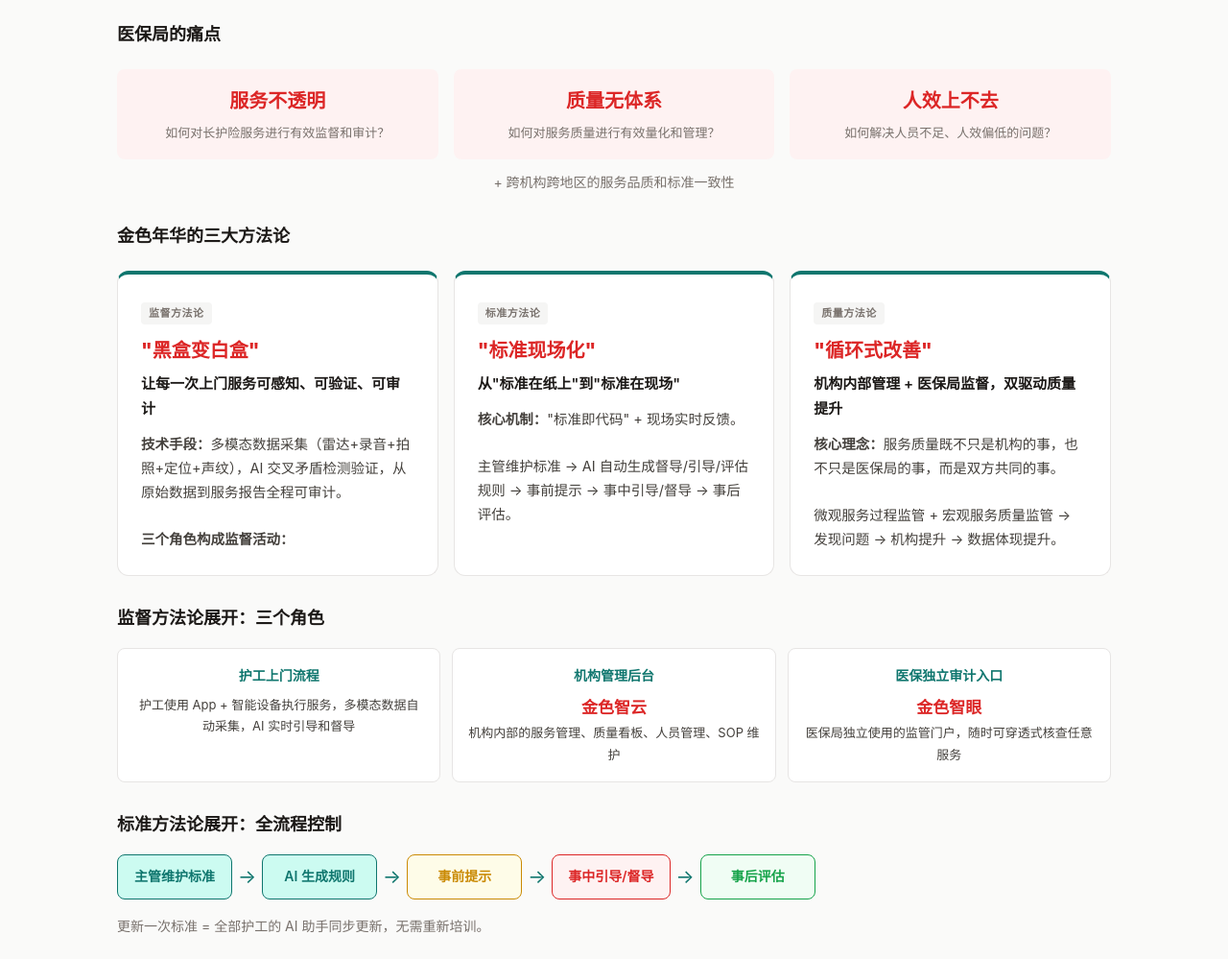
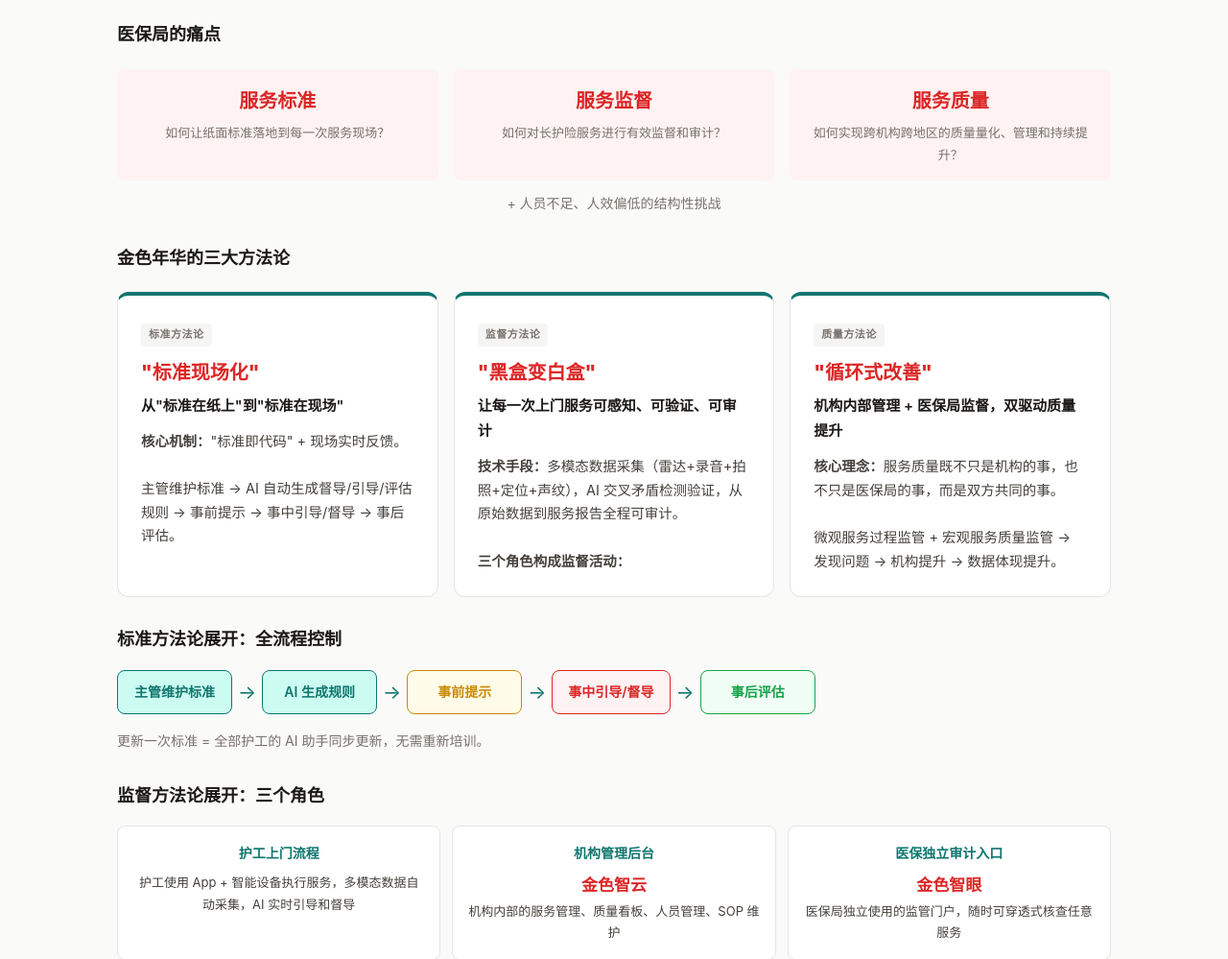
Before and after one commit to kbroflovski21/fushoukang-research, a plain HTML site: page goldenyears-yibao.html in a window 1280 px wide. Shown: the part 660-1659 px from the top of the page at 96% size. Drawn offline with Linux system fonts and the light colour scheme.

Commit message:
Reorder: standard -> supervision -> quality

```diff
--- a/goldenyears-yibao.html
+++ b/goldenyears-yibao.html
@@ -195,22 +195,31 @@
     <h3>医保局的痛点</h3>
     <div class="pain-chips">
       <div class="pain-chip">
-        <div class="chip-title">服务不透明</div>
+        <div class="chip-title">服务标准</div>
+        <div class="chip-desc">如何让纸面标准落地到每一次服务现场？</div>
+      </div>
+      <div class="pain-chip">
+        <div class="chip-title">服务监督</div>
         <div class="chip-desc">如何对长护险服务进行有效监督和审计？</div>
       </div>
       <div class="pain-chip">
-        <div class="chip-title">质量无体系</div>
-        <div class="chip-desc">如何对服务质量进行有效量化和管理？</div>
-      </div>
-      <div class="pain-chip">
-        <div class="chip-title">人效上不去</div>
-        <div class="chip-desc">如何解决人员不足、人效偏低的问题？</div>
+        <div class="chip-title">服务质量</div>
+        <div class="chip-desc">如何实现跨机构跨地区的质量量化、管理和持续提升？</div>
       </div>
     </div>
-    <p style="text-align: center; color: var(--muted); font-size: 14px; margin-top: -8px;">+ 跨机构跨地区的服务品质和标准一致性</p>
+    <p style="text-align: center; color: var(--muted); font-size: 14px; margin-top: -8px;">+ 人员不足、人效偏低的结构性挑战</p>
 
     <h3>金色年华的三大方法论</h3>
     <div class="method-cards">
+      <div class="method-card">
+        <div class="mc-tag">标准方法论</div>
+        <div class="mc-title">"标准现场化"</div>
+        <div class="mc-subtitle">从"标准在纸上"到"标准在现场"</div>
+        <div class="mc-body">
+          <strong>核心机制：</strong>"标准即代码" + 现场实时反馈。<br><br>
+          主管维护标准 → AI 自动生成督导/引导/评估规则 → 事前提示 → 事中引导/督导 → 事后评估。
+        </div>
+      </div>
       <div class="method-card">
         <div class="mc-tag">监督方法论</div>
         <div class="mc-title">"黑盒变白盒"</div>
@@ -218,15 +227,6 @@
         <div class="mc-body">
           <strong>技术手段：</strong>多模态数据采集（雷达+录音+拍照+定位+声纹），AI 交叉矛盾检测验证，从原始数据到服务报告全程可审计。<br><br>
           <strong>三个角色构成监督活动：</strong>
-        </div>
-      </div>
-      <div class="method-card">
-        <div class="mc-tag">标准方法论</div>
-        <div class="mc-title">"标准现场化"</div>
-        <div class="mc-subtitle">从"标准在纸上"到"标准在现场"</div>
-        <div class="mc-body">
-          <strong>核心机制：</strong>"标准即代码" + 现场实时反馈。<br><br>
-          主管维护标准 → AI 自动生成督导/引导/评估规则 → 事前提示 → 事中引导/督导 → 事后评估。
         </div>
       </div>
       <div class="method-card">
@@ -239,6 +239,21 @@
         </div>
       </div>
     </div>
+
+    <!-- Standard: flow -->
+    <h3>标准方法论展开：全流程控制</h3>
+    <div class="flow-steps">
+      <div class="flow-step">主管维护标准</div>
+      <span class="flow-arrow">→</span>
+      <div class="flow-step">AI 生成规则</div>
+      <span class="flow-arrow">→</span>
+      <div class="flow-step" style="background: var(--yellow-bg); border-color: var(--yellow); color: var(--yellow);">事前提示</div>
+      <span class="flow-arrow">→</span>
+      <div class="flow-step" style="background: var(--red-bg); border-color: var(--red); color: var(--red);">事中引导/督导</div>
+      <span class="flow-arrow">→</span>
+      <div class="flow-step" style="background: var(--green-bg); border-color: var(--green); color: var(--green);">事后评估</div>
+    </div>
+    <p style="color: var(--muted); font-size: 14px;">更新一次标准 = 全部护工的 AI 助手同步更新，无需重新培训。</p>
 
     <!-- Supervision: 3 roles -->
     <h3>监督方法论展开：三个角色</h3>
@@ -256,21 +271,6 @@
         <div class="role-desc"><span class="hero-keyword-xs">金色智眼</span><br>医保局独立使用的监管门户，随时可穿透式核查任意服务</div>
       </div>
     </div>
-
-    <!-- Standard: flow -->
-    <h3>标准方法论展开：全流程控制</h3>
-    <div class="flow-steps">
-      <div class="flow-step">主管维护标准</div>
-      <span class="flow-arrow">→</span>
-      <div class="flow-step">AI 生成规则</div>
-      <span class="flow-arrow">→</span>
-      <div class="flow-step" style="background: var(--yellow-bg); border-color: var(--yellow); color: var(--yellow);">事前提示</div>
-      <span class="flow-arrow">→</span>
-      <div class="flow-step" style="background: var(--red-bg); border-color: var(--red); color: var(--red);">事中引导/督导</div>
-      <span class="flow-arrow">→</span>
-      <div class="flow-step" style="background: var(--green-bg); border-color: var(--green); color: var(--green);">事后评估</div>
-    </div>
-    <p style="color: var(--muted); font-size: 14px;">更新一次标准 = 全部护工的 AI 助手同步更新，无需重新培训。</p>
 
     <!-- Quality: cycle -->
     <h3>质量方法论展开：双驱动循环</h3>
```
